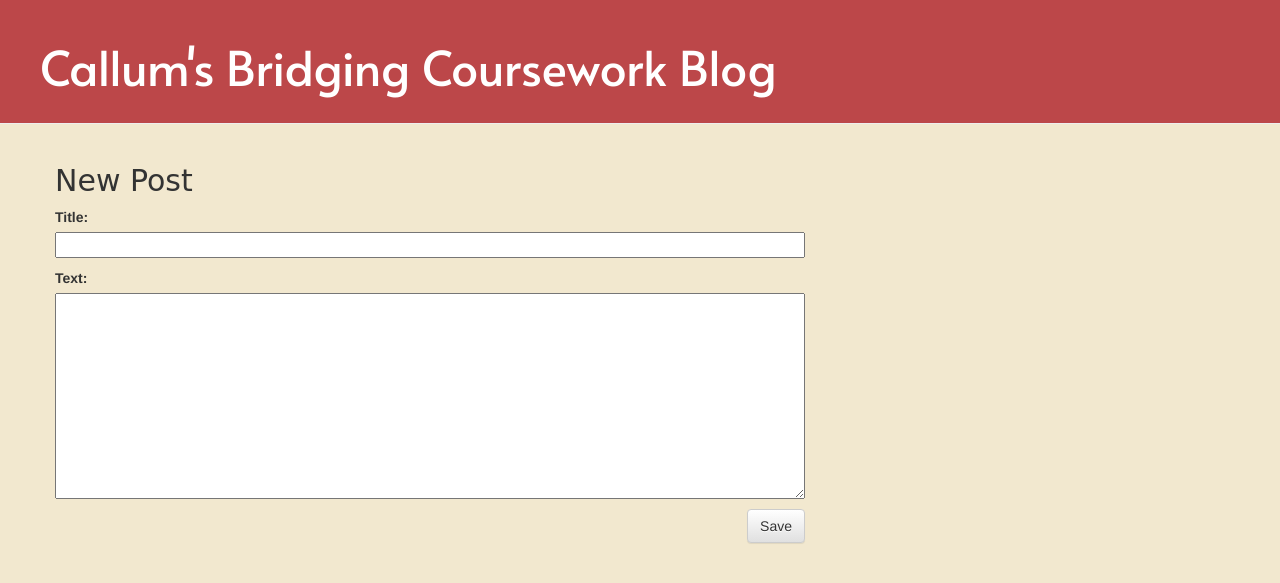
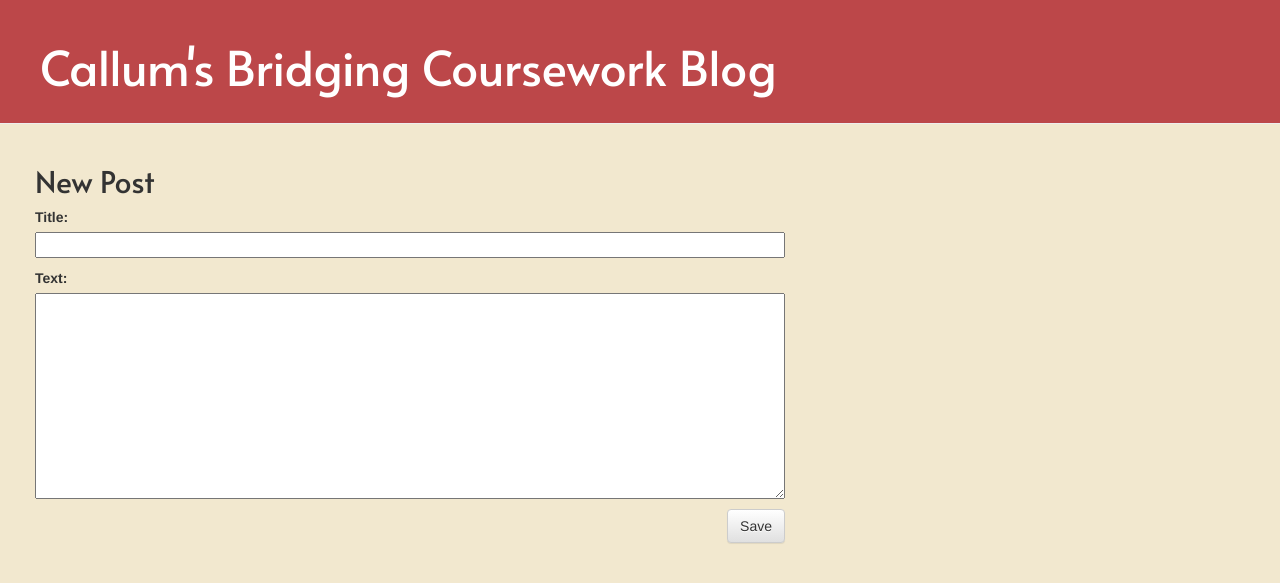
Before and after one commit to CallumAugust/my-first-blog, a Django app: page /post/new/ in a window 1280 px wide. Shown: the top 583 px of the page. Run offline with Django 3.2, Linux system fonts and the light colour scheme; some libraries are stand-ins or nearby versions.

Commit message:
theme changes

```diff
--- a/mysite/blog/static/css/blog.css
+++ b/mysite/blog/static/css/blog.css
@@ -18,10 +18,10 @@ body {
 	text-decoration: none;
 }
 .content {
-	margin-left: 40px;
+	margin-left: 20px;
 }
 h1, h2, h3, h4 {
-	font-family: 'Lobster', cursive;
+	font-family: 'Alata', cursive;
 }
 .date {
 	color: #828282;
@@ -39,12 +39,12 @@ h1, h2, h3, h4 {
 	margin-right: 20px;
 }
 .post {
-	margin-bottom: 70px;
+	margin-bottom: 20px;
 }
 .post h2 a {
 	color: #386641;
 }
 
 .post h2 a:visited {
-	color: #6A994E;
+	color: #A7C957;
 }
--- a/mysite/blog/templates/blog/post_list.html
+++ b/mysite/blog/templates/blog/post_list.html
@@ -3,11 +3,11 @@
 {% block content %}
 	{% for post in posts %}
 		<div class="post">
+			<h2><a href="{% url 'post_detail' pk=post.pk %}">{{ post.title }}</a></h2>
+			<p>{{ post.text|linebreaksbr }}</p>
 			<div class="date">
 				<p>published: {{ post.published_date }}</p>
 			</div>
-			<h2><a href="{% url 'post_detail' pk=post.pk %}">{{ post.title }}</a></h2>
-			<p>{{ post.text|linebreaksbr }}</p>
 		</div>
 	{% endfor %}
 {% endblock %}
--- a/mysite/blog/views.py
+++ b/mysite/blog/views.py
@@ -5,7 +5,7 @@ from .forms import PostForm
 
 
 def post_list(request):
-	posts = Post.objects.all().order_by('published_date')
+	posts = Post.objects.all().order_by('-published_date')
 	return render(request, 'blog/post_list.html', {'posts': posts})
 
 def post_detail(request, pk):
```
